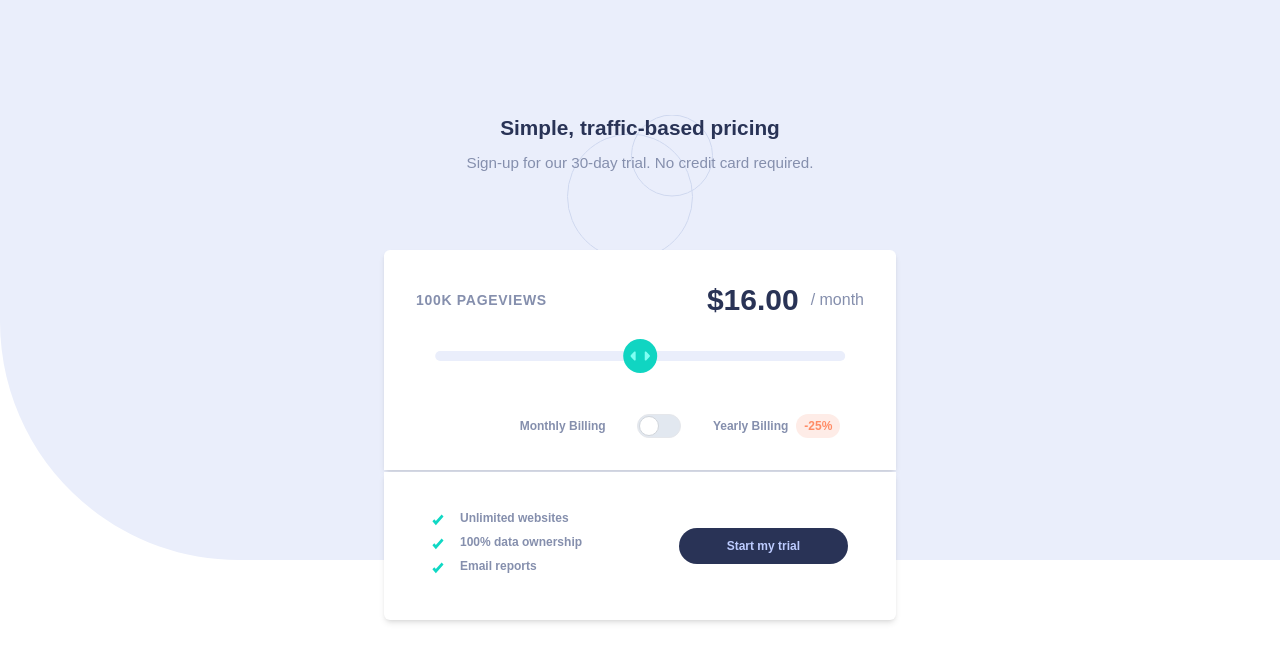
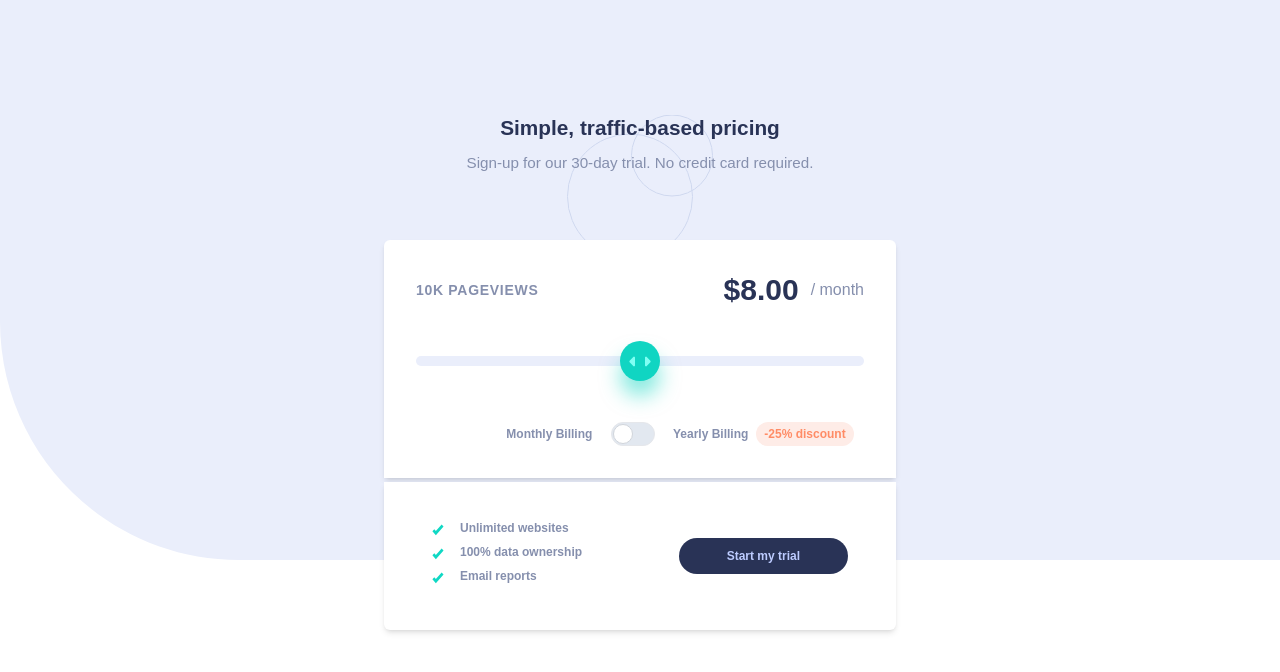
Before and after one commit to aguorcha/interactive-pricing, a Vue app: page / in a window 1280 px wide. Shown: the top 672 px of the page. Built offline with nearby package versions, Linux system fonts and the light colour scheme.

Commit message:
Remaquetación después del input-range. Trabajando en la lógica

```diff
--- a/src/components/PriceRangeSlider.vue
+++ b/src/components/PriceRangeSlider.vue
@@ -1,35 +1,67 @@
 <script setup>
+import { onMounted, ref, watch, computed } from 'vue';
 
-defineProps({
-  msg: String,
-})
+//Añadir texto al #discount para pantallas grandes
+
+let discountElement = null;
+
+onMounted(() => {
+  const checkScreenSize = () => {
+    if (window.innerWidth > 640 && discountElement) {
+      discountElement.textContent += ' discount';
+    } else if (discountElement) {
+      discountElement.textContent = '-25%';
+    }
+  }
+  window.addEventListener('resize', checkScreenSize);
+  checkScreenSize();
+});
+
+// Lógica para el arrastre del 'slider-thumb' y modificación reactiva de los datos que se muestran
+const sliderContainer = ref(null);
+
+const positions = [
+  { position: 0, pageViews: '10K', price: 8 },
+  { position: 2, pageViews: '50K', price: 12 },
+  { position: 3, pageViews: '100K', price: 16 },
+  { position: 4, pageViews: '500K', price: 24 },
+  { position: 5, pageViews: '1M', price: 36 }
+];
+
+const sliderPosition = ref(0);
+const currentPageViews = ref('10K');
+const monthlyPrice = ref(8);
 
 </script>
 
 <template>
-  <div class="relative w-screen">
-    <div class="w-[90%] max-w-lg absolute mt-[250px] left-1/2 -translate-x-1/2 p-8 flex flex-col items-center bg-white font-manrope rounded-tl-6 rounded-tr-6 shadow-md sm:items-stretch">
-      <div class="title-container flex flex-col sm:flex-row sm:justify-between items-center">
-        <h3 class="text-grayish-blue font-extrabold text-sm tracking-wider">100K PAGEVIEWS</h3>
-        <p id="duration" class="mt-20 sm:mt-0 text-grayish-blue flex items-center"><span class="text-3xl font-extrabold text-dark-desaturated-blue mr-3" id="amount">$16.00</span> / month</p>
-        <div id="slider-container" class="sm:left-1/2 sm:-translate-x-1/2 w-4/5 h-2.5 bg-light-grayish-blue-slider rounded-full absolute mt-14 sm:mt-28">
-          <div id="slider-track" class="absolute top-0 left-0 w-full h-full bg-transparent"></div>
-          <div id="slider-thumb" class="absolute top-1/2 -translate-y-1/2 left-1/2 -translate-x-1/2 w-[34px] h-[34px] bg-strong-cyan hover:bg-soft-cyan active:bg-strong-cyan active:cursor-[grabbing] rounded-full cursor-pointer flex justify-center items-center">
-            <img class="w-5" src="/src/assets/images/icon-slider.svg" alt="Slider icon">
-          </div>
-        </div>
+  <div class="relative w-screen" ref="sliderContainer">
+    <div class="w-[90%] max-w-lg absolute mt-[240px] left-1/2 -translate-x-1/2 p-8 flex flex-col items-center bg-white font-manrope rounded-tl-6 rounded-tr-6 shadow-md sm:items-stretch">
+      <div class="title-container flex flex-col sm:flex-row sm:justify-between items-center w-full">
+        <h3 class="text-grayish-blue font-extrabold text-sm tracking-wider">{{ currentPageViews }} PAGEVIEWS</h3>
+        <p id="duration" class="mt-20 sm:mt-0 text-grayish-blue flex items-center"><span
+            class="text-3xl font-extrabold text-dark-desaturated-blue mr-3" id="amount">${{ monthlyPrice.toFixed(2) }}</span> / month</p>
       </div>
-
-      <div class="toggle-container flex items-center justify-between text-xs text-grayish-blue mt-7 font-semibold space-x-2 sm:mt-24 sm:ml-20 sm:justify-evenly">
+        <input
+          type="range"
+          min="1"
+          max="5"
+          value="3"
+          id="slider-track"
+          class="-mt-20 sm:mt-12"
+          >
+      <div class="toggle-container flex items-center justify-between text-xs text-grayish-blue mt-[108px] font-semibold space-x-2 sm:mt-14 sm:ml-20 sm:justify-evenly">
         <p class="monthly">Monthly Billing</p>
         <label class="relative inline-flex cursor-pointer items-center">
           <input id="switch" type="checkbox" class="peer sr-only" />
           <label for="switch" class="hidden"></label>
-          <div class="peer h-6 w-11 rounded-full border bg-slate-200 after:absolute after:left-[2px] after:top-0.5 after:h-5 after:w-5 after:rounded-full after:border after:border-gray-300 after:bg-white after:transition-all after:content-[''] peer-hover:bg-soft-cyan peer-checked:bg-soft-cyan peer-checked:after:translate-x-full peer-checked:after:border-white peer-focus:ring-green-300"></div>
+          <div class="peer h-6 w-11 rounded-full border bg-slate-200 after:absolute after:left-[2px] after:top-0.5 after:h-5 after:w-5 after:rounded-full after:border after:border-gray-300 after:bg-white after:transition-all after:content-[''] peer-hover:bg-soft-cyan peer-checked:bg-soft-cyan peer-checked:after:translate-x-full peer-checked:after:border-white peer-focus:ring-green-300">
+          </div>
         </label>
         <div class="yearly-discount flex items-center justify-between space-x-2">
           <p class="yearly">Yearly Billing</p>
-          <div class="px-2 py-1 rounded-xl bg-light-grayish-red text-light-red" id="discount">-25%</div>
+          <div :class="{ 'add-text-on-large-screens': true }"
+            class="px-2 py-1 rounded-xl bg-light-grayish-red text-light-red" id="discount">-25%</div>
         </div>
       </div>
 
@@ -38,6 +70,4 @@ defineProps({
 
 </template>
 
-<style scoped>
-
-</style>
+<style scoped></style>
--- a/src/components/TrialComponent.vue
+++ b/src/components/TrialComponent.vue
@@ -8,7 +8,7 @@ defineProps({
 
 <template>
   <div class="relative w-screen">
-    <div class="w-[90%] max-w-lg absolute mt-[504px] sm:mt-[472px] left-1/2 -translate-x-1/2 p-8 flex flex-col items-center sm:flex-row sm:justify-between sm:px-12 bg-white font-manrope rounded-bl-6 rounded-br-6 shadow-md">
+    <div class="w-[90%] max-w-lg absolute mt-[504px] sm:mt-[482px] left-1/2 -translate-x-1/2 p-8 flex flex-col items-center sm:flex-row sm:justify-between sm:px-12 bg-white font-manrope rounded-bl-6 rounded-br-6 shadow-md">
       <div class="data flex flex-col items-center text-xs font-semibold text-grayish-blue sm:items-start">
         <div class="flex">
           <img class="w-3 h-3 mt-1" src="/src/assets/images/icon-check.svg" alt="Check Icon">
--- a/src/style.css
+++ b/src/style.css
@@ -9,3 +9,45 @@ body {
   min-width: 320px;
   min-height: 100vh;
 }
+
+/* Estilos para el input-range */
+
+#slider-track {
+  -webkit-appearance: none;
+  appearance: none;
+  width: 100%;
+  height: 10px;
+  background-color: hsl(224, 65%, 95%);
+  display: flex;
+  border-radius: 8px;
+  cursor: pointer;
+}
+
+#slider-track::-webkit-slider-thumb {
+  -webkit-appearance: none;
+  appearance: none;
+  width: 40px;
+  height: 40px;
+  background-color: hsl(174, 86%, 45%);
+  border-radius: 100%;
+  background-image: url(./assets/images/icon-slider.svg);
+  background-position: center;
+  background-repeat: no-repeat;
+  box-shadow: 0 15px 20px rgba(16, 213, 194, 0.5);
+}
+
+#slider-track::-moz-range-thumb {
+  width: 40px;
+  height: 40px;
+  background-color: hsl(174, 86%, 45%);
+  border-radius: 100%;
+  background-image: url(./assets/images/icon-slider.svg);
+  background-position: center;
+  background-repeat: no-repeat;
+}
+
+@media (min-width: 640px) {
+  .add-text-on-large-screens::after {
+    content: ' discount';
+  }
+}
```
